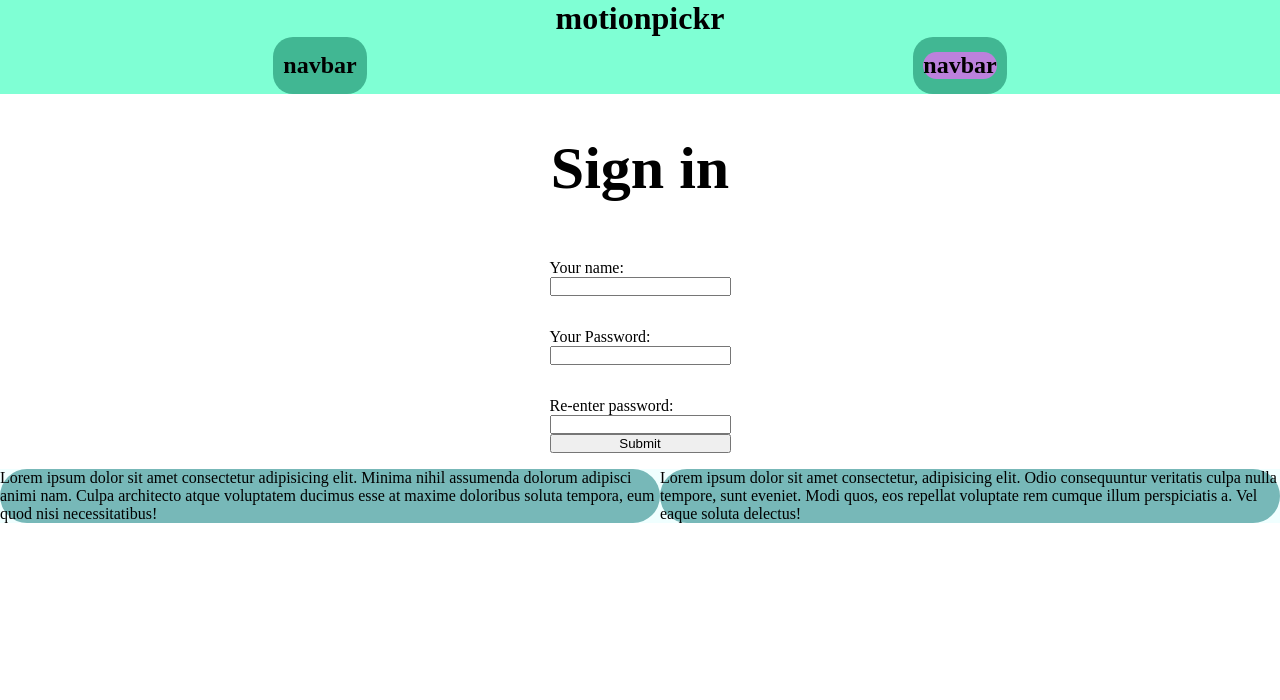
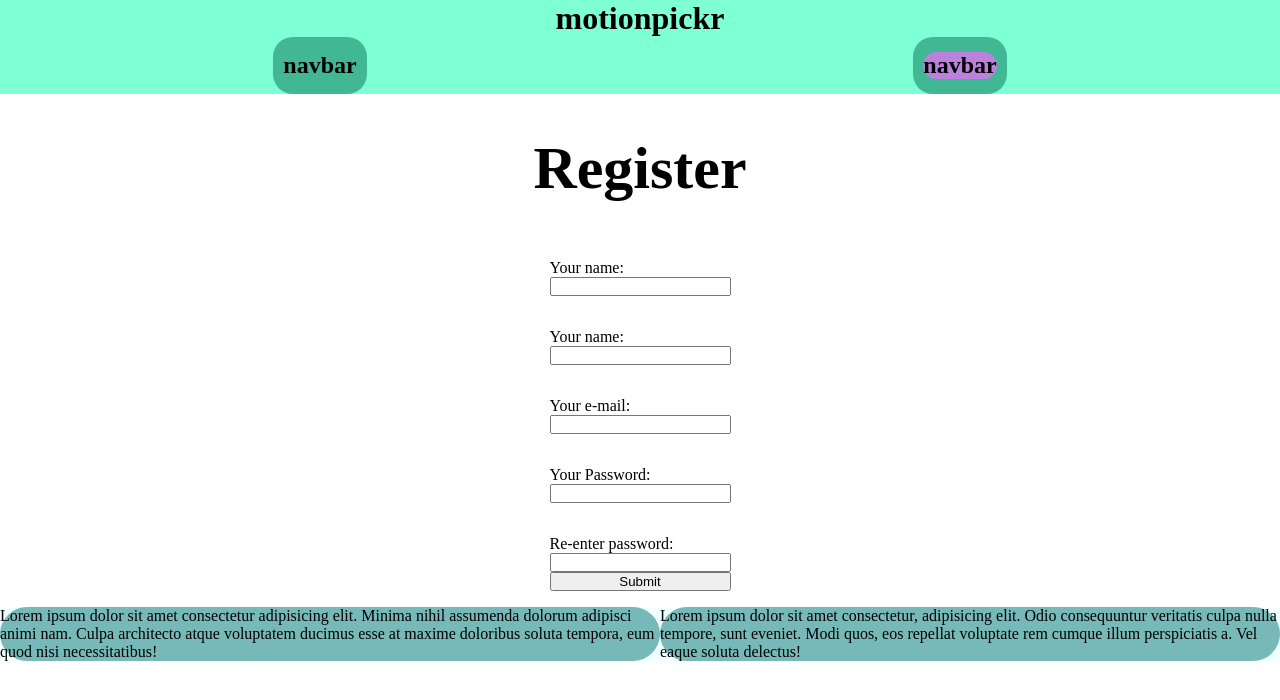
Before and after one commit to avd-web/Motionpickr, a React (Vite) app in the folder frontend/: page /register in a window 1280 px wide. Shown: the top 700 px of the page. Built offline with nearby package versions, Linux system fonts and the light colour scheme.

Commit message:
Login succesful

```diff
--- a/frontend/src/pages/Register.jsx
+++ b/frontend/src/pages/Register.jsx
@@ -1,20 +1,38 @@
 import React from "react";
 import { useState } from "react";
 import "../styles/registerSheet.css";
+import axios from "axios";
 
 export default function Register() {
   const [user, setUser] = useState({
-    name: "",
+    firstname: "",
+    lastname: "",
+    email: "",
     password: "",
     secondpassword: "",
   });
 
-  const handleName = (e) => {
+
+  const handleLastname = (e) => {
     setUser({
       ...user,
-      name: e.target.value,
+      lastname : e.target.value,
+    })
+  }
+
+  const handleFirstname = (e) => {
+    setUser({
+      ...user,
+      firstname: e.target.value,
     });
   };
+
+  const handleEmail = (e) => {
+    setUser({
+      ...user,
+      email : e.target.value,
+    })
+  }
 
   const handlePassword = (e) => {
     setUser({
@@ -22,6 +40,7 @@ export default function Register() {
       password: e.target.value,
     });
   };
+
 
   const handleSecondPassword = (e) => {
     setUser({
@@ -33,14 +52,28 @@ export default function Register() {
   const handleSubmit = (e) => {
     e.preventDefault();
     //TODO: Regex for certain password requirements needs to be implemented
-    user.password === user.secondpassword
-      ? console.log("succes")
-      : alert("passwords dont match!");
 
-    console.log(user);
+    if (user.password === user.secondpassword) {
+      console.log("succes");
+
+      const postUser = {
+        firstname: user.firstname,
+        lastname : user.lastname,
+        email : user.email,
+        password: user.password,
+        // role : "USER",
+      }
+      console.log(postUser)
+
+      axios.post("http://localhost:8080/api/v1/auth/register", postUser);
+
+
+    } else alert("passwords dont match!");
 
     setUser({
-      name: "",
+      firstname: "",
+      lastname : "",
+      email : "",
       password: "",
       secondpassword: "",
     });
@@ -48,7 +81,7 @@ export default function Register() {
 
   return (
     <div className="login-container">
-      <h1 id="login-header"> Sign in </h1>
+      <h1 id="login-header"> Register </h1>
       <div className="login-container2">
         <form onSubmit={handleSubmit}>
           <div className="login-input name">
@@ -58,12 +91,37 @@ export default function Register() {
             <input
               type="text"
               id="usename-input"
-              onChange={handleName}
-              value={user.name}
+              onChange={handleFirstname}
+              value={user.firstname}
+            />
+          </div>
+          <div className="login-input name">
+            <label htmlFor="username-input" value={user.name} id="label-name">
+              Your name:
+            </label>
+            <input
+              type="text"
+              id="usename-input"
+              onChange={handleLastname}
+              value={user.lastname}
+            />
+          </div>
+          <div className="login-input name">
+            <label htmlFor="username-input" value={user.name} id="label-name">
+              Your e-mail:
+            </label>
+            <input
+              type="text"
+              id="usename-input"
+              onChange={handleEmail}
+              value={user.email}
             />
           </div>
           <div className="login-input password">
-            <label htmlFor="password-input" id="label-password"> Your Password: </label>
+            <label htmlFor="password-input" id="label-password">
+              {" "}
+              Your Password:{" "}
+            </label>
             <input
               type="password"
               id="password-input"
@@ -72,7 +130,10 @@ export default function Register() {
             />
           </div>
           <div className="login-input passwordcheck">
-            <label htmlFor="second-password-input" id="label-check"> Re-enter password: </label>
+            <label htmlFor="second-password-input" id="label-check">
+              {" "}
+              Re-enter password:{" "}
+            </label>
             <input
               type="password"
               id="second-password-input"
```
Also changed, not shown: 1 other file (tests, documents, lock files or other folders).
